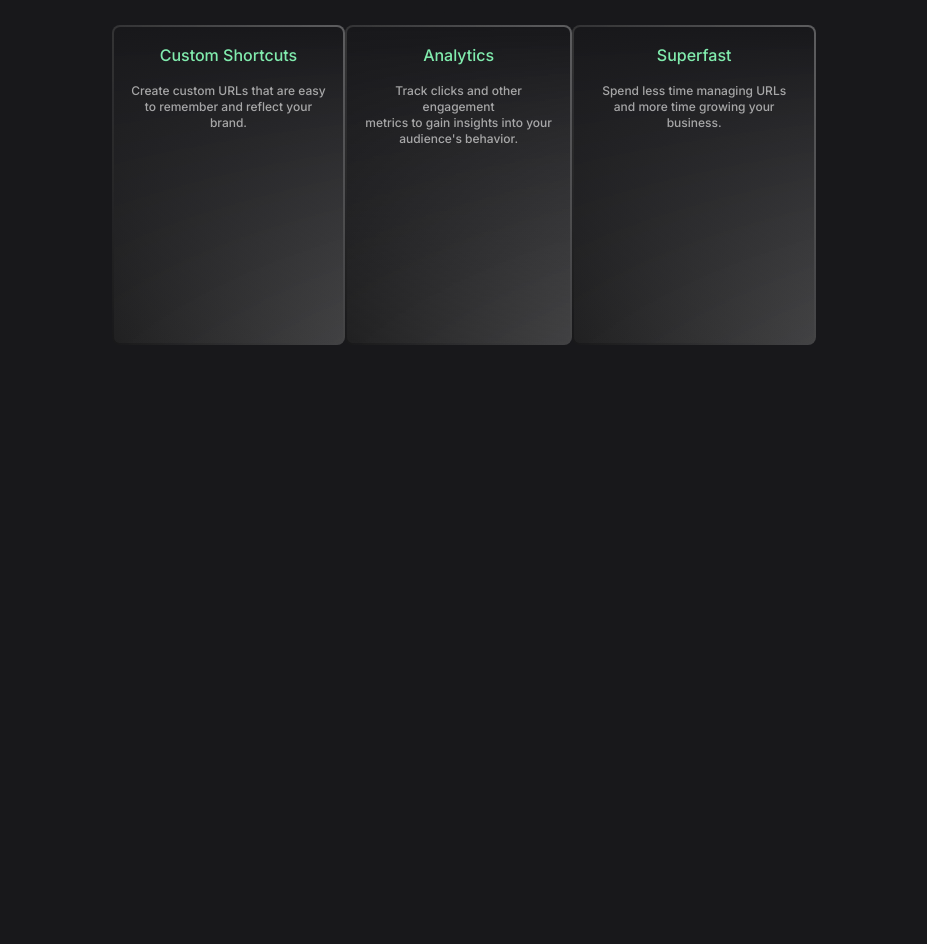
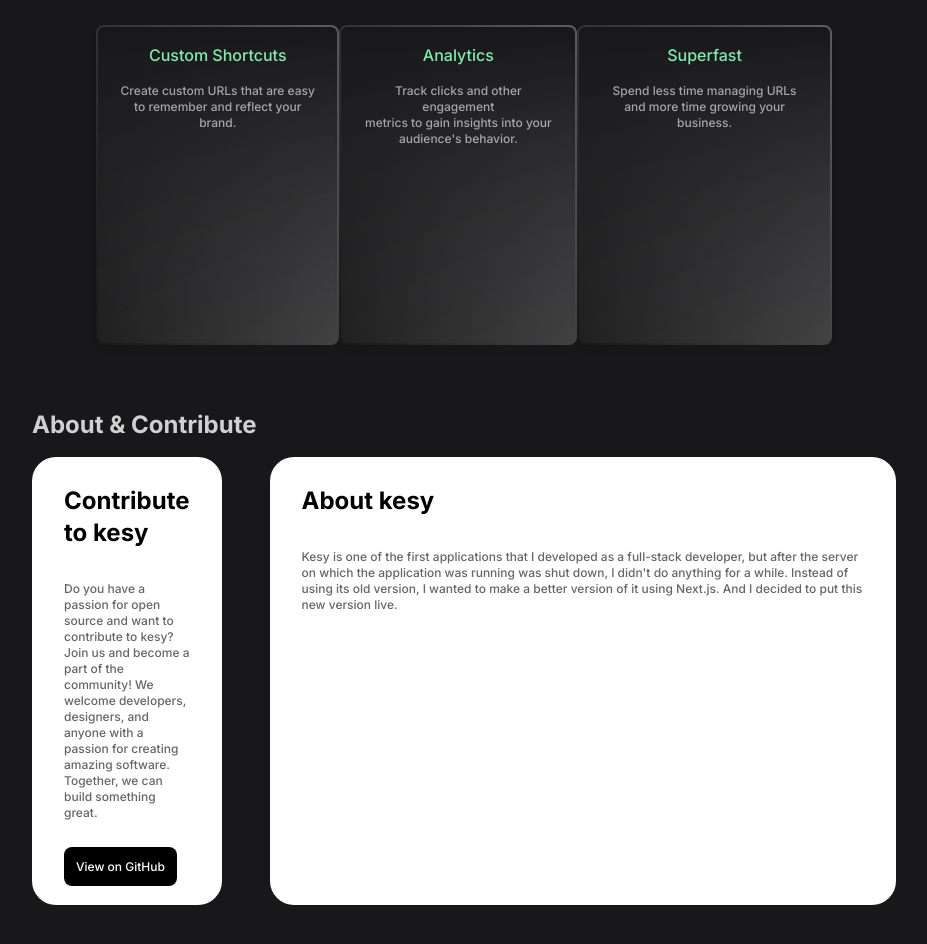
Before and after one commit to altaysimsek/kesy-re, a Next.js app: page / in a window 1280 px wide. Shown: the part 492-1436 px from the top of the page, without its empty margins (176-1103 px from the left). Before the commit the page ends 837 px from the top, so only its background shows below. Built offline with nearby package versions, Linux system fonts and the light colour scheme.

Commit message:
feat: about section

```diff
--- a/package.json
+++ b/package.json
@@ -18,6 +18,7 @@
   "devDependencies": {
     "autoprefixer": "^10.4.14",
     "eslint-config-prettier": "^8.8.0",
+    "eslint-plugin-prettier": "^4.2.1",
     "postcss": "^8.4.21",
     "prettier": "^2.8.5",
     "tailwindcss": "^3.2.7"
--- /dev/null
+++ b/src/components/pages/Landing/AboutSection.js
@@ -0,0 +1,42 @@
+import Link from 'next/link'
+
+const AboutSection = () => {
+  return (
+    <section className="flex flex-col my-16">
+      <h3 className="transition hover:opacity-100 font-bold text-2xl text-white opacity-80 mb-4">
+        About & Contribute
+      </h3>
+      <div className="flex" id="contribute">
+        <div className="flex flex-col mr-12 bg-white gap-8 py-7 px-8 w-3/12 rounded-3xl">
+          <h3 className="font-bold text-2xl">Contribute to kesy</h3>
+          <p className="transition hover:opacity-100 text-xs font-medium opacity-60">
+            Do you have a passion for open source and want to contribute to
+            kesy? Join us and become a part of the community! We welcome
+            developers, designers, and anyone with a passion for creating
+            amazing software. Together, we can build something great.
+          </p>
+          <Link href={'https://github.com/altaysimsek/kesy-re'}>
+            <span className="bg-black hover:cursor-pointer text-white text-xs p-3 rounded-lg font-medium">
+              View on GitHub
+            </span>
+          </Link>
+        </div>
+        <div
+          id="about"
+          className="flex flex-col w-8/12 bg-white gap-8 w-full py-7 px-8 rounded-3xl"
+        >
+          <h3 className="font-bold text-2xl">About kesy</h3>
+          <p className="transition hover:opacity-100 text-xs font-medium opacity-60">
+            Kesy is one of the first applications that I developed as a
+            full-stack developer, but after the server on which the application
+            was running was shut down, I didn&apos;t do anything for a while.
+            Instead of using its old version, I wanted to make a better version
+            of it using Next.js. And I decided to put this new version live.
+          </p>
+        </div>
+      </div>
+    </section>
+  )
+}
+
+export default AboutSection
--- a/src/components/pages/Landing/FeatureSection.js
+++ b/src/components/pages/Landing/FeatureSection.js
@@ -1,11 +1,11 @@
 const FeatureSection = () => {
   return (
-    <section className="px-4">
+    <section id="features">
       <h3 className="transition hover:opacity-100 font-bold text-2xl text-white opacity-80">
         Features
       </h3>
       <div className="flex justify-between px-16 mt-5">
-        <div className="flex flex-col items-center p-4 gap-4 h-80 rgBorder rounded-lg">
+        <div className="flex flex-col items-center p-4 gap-4 h-80 rgBorder rounded-lg drop-shadow-md">
           <p className="text-[#81ECAE] font-medium">Custom Shortcuts</p>
           <p className="text-xs font-medium text-white/[.6] text-center">
             Create custom URLs that are easy
@@ -13,7 +13,7 @@
             to remember and reflect your brand.
           </p>
         </div>
-        <div className="flex flex-col items-center p-4 gap-4 h-80 rgBorder rounded-lg">
+        <div className="flex flex-col items-center p-4 gap-4 h-80 rgBorder rounded-lg drop-shadow-md">
           <p className="text-[#81ECAE] font-medium">Analytics</p>
           <p className="text-xs font-medium text-white/[.6] text-center">
             Track clicks and other engagement
@@ -21,7 +21,7 @@
             audience&apos;s behavior.
           </p>
         </div>
-        <div className="flex flex-col items-center p-4 gap-4 h-80 rgBorder rounded-lg">
+        <div className="flex flex-col items-center p-4 gap-4 h-80 rgBorder rounded-lg drop-shadow-md">
           <p className="text-[#81ECAE] font-medium">Superfast</p>
           <p className="text-xs font-medium text-white/[.6] text-center">
             Spend less time managing URLs <br />
--- a/src/components/pages/Landing/Landing.js
+++ b/src/components/pages/Landing/Landing.js
@@ -2,13 +2,15 @@
 import Navbar from '@/components/shared/Navbar'
 import SearchSection from './SearchSection'
 import FeatureSection from './FeatureSection'
+import AboutSection from './AboutSection'
 
 const Landing = () => {
   return (
     <>
-        <Navbar/>
-        <SearchSection/>
-        <FeatureSection/>
+      <Navbar />
+      <SearchSection />
+      <FeatureSection />
+      <AboutSection />
     </>
   )
 }
```
Also changed, not shown: .eslintrc.json, .prettierrc.json (added), 2 other files (tests, documents, lock files or other folders).
